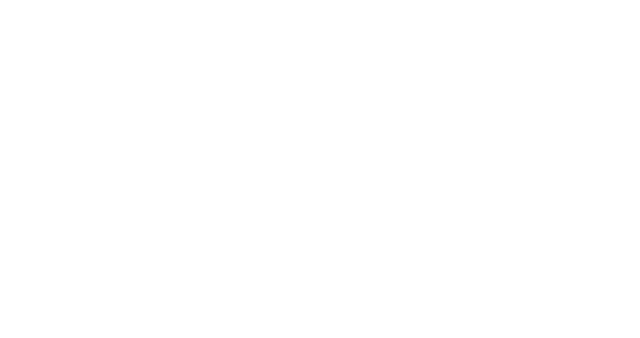
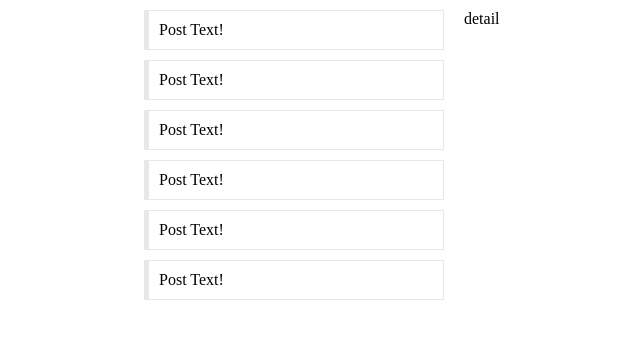
Before and after one commit to leferreyra/reddit-app, a React (Create React App) app: page / in a window 1280 px wide. Shown: the top 338 px of the page, without its empty margins (6-646 px from the left). Built offline with nearby package versions, Linux system fonts and the light colour scheme; no server answers.

Commit message:
Add some boilerplate code
- Add post list components with dummy data
- Add axios to dependencies for requests
- Add basic fetch thunk and slice for posts
- Dispatch the fetch action on page load
- Save api response to the store as it comes
- Add some styling for app skeleton and post list

```diff
--- a/package.json
+++ b/package.json
@@ -7,9 +7,10 @@
     "@testing-library/jest-dom": "^4.2.4",
     "@testing-library/react": "^9.3.2",
     "@testing-library/user-event": "^7.1.2",
+    "axios": "^0.19.2",
     "react": "^16.13.1",
     "react-dom": "^16.13.1",
-    "react-redux": "^7.1.3",
+    "react-redux": "^7.2.0",
     "react-router-dom": "^5.2.0",
     "react-scripts": "3.4.1"
   },
--- a/src/App.js
+++ b/src/App.js
@@ -1,8 +1,25 @@
-import React from 'react';
+import React, { useEffect } from 'react';
+import PostList from 'features/posts/PostList'
+import { fetchTopPosts } from 'features/posts/postsSlice';
+import { useDispatch } from 'react-redux';
+import styles from './App.module.css';
 
 function App() {
+
+  const dispatch = useDispatch();
+
+  useEffect(() => {
+    dispatch(fetchTopPosts());
+  }, [dispatch])
+
   return (
-    <div>
+    <div className={styles.container}>
+      <div className={styles.posts}>
+        <div className={styles.list}>
+          <PostList />
+        </div>
+        <div className={styles.detail}>detail</div>
+      </div>
     </div>
   );
 }
--- /dev/null
+++ b/src/App.module.css
@@ -0,0 +1,23 @@
+
+.container {
+  max-width: 1000px;
+  min-height: 100%;
+  margin: 0 auto;
+}
+
+.posts {
+  display: flex;
+  min-height: 100%;
+}
+
+.list {
+  flex: 0 0 300px;
+  height: 400px;
+  padding: 10px;
+}
+
+.detail {
+  flex: 1 1 auto;
+  height: 400px;
+  padding: 10px;
+}
--- /dev/null
+++ b/src/api/RedditApi.js
@@ -0,0 +1,5 @@
+import { get } from 'axios';
+
+const BASE_URL = 'https://www.reddit.com';
+
+export const getTopPosts = () => get(`${BASE_URL}/r/all/top.json`).then(response => response.data);
--- a/src/app/store.js
+++ b/src/app/store.js
@@ -1,8 +1,8 @@
 import { configureStore } from '@reduxjs/toolkit';
-import counterReducer from '../features/counter/counterSlice';
+import postsReducer from '../features/posts/postsSlice';
 
 export default configureStore({
   reducer: {
-    counter: counterReducer,
+    posts: postsReducer,
   },
 });
--- /dev/null
+++ b/src/features/posts/PostList.js
@@ -0,0 +1,28 @@
+import React from 'react';
+import PostListItem from 'features/posts/PostListItem';
+import styles from './PostList.module.css';
+
+export default function PostList() {
+  return (
+    <div className={styles.list}>
+      <div className={styles.post}>
+        <PostListItem />
+      </div>
+      <div className={styles.post}>
+        <PostListItem />
+      </div>
+      <div className={styles.post}>
+        <PostListItem />
+      </div>
+      <div className={styles.post}>
+        <PostListItem />
+      </div>
+      <div className={styles.post}>
+        <PostListItem />
+      </div>
+      <div className={styles.post}>
+        <PostListItem />
+      </div>
+    </div>
+  );
+}
--- /dev/null
+++ b/src/features/posts/PostList.module.css
@@ -0,0 +1,4 @@
+
+.post {
+  margin-bottom: 10px;
+}
--- /dev/null
+++ b/src/features/posts/PostListItem.js
@@ -0,0 +1,10 @@
+import React from 'react';
+import styles from './PostListItem.module.css';
+
+export default function PostListItem() {
+  return (
+    <div className={styles.post}>
+      Post Text!
+    </div>
+  );
+}
--- /dev/null
+++ b/src/features/posts/PostListItem.module.css
@@ -0,0 +1,8 @@
+
+.post {
+  border-width: 1px 1px 1px 5px;
+  border-color: #e8e8e8;
+  border-style: solid;
+  padding: 10px;
+  background: white;
+}
--- /dev/null
+++ b/src/features/posts/postsSlice.js
@@ -0,0 +1,26 @@
+import { createSlice, createAsyncThunk } from '@reduxjs/toolkit';
+import { getTopPosts } from 'api/RedditApi';
+
+export const fetchTopPosts = createAsyncThunk(
+  'posts/fetchTopPosts',
+  async thunkApi => {
+    const response = await getTopPosts();
+    return response;
+  }
+)
+
+export const postsSlice = createSlice({
+  name: 'posts',
+  initialState: {
+    posts: {},
+    topList: []
+  },
+  reducers: {},
+  extraReducers: {
+    [fetchTopPosts.fulfilled]: (state, action) => {
+      state.topList.push(action.payload);
+    }
+  }
+});
+
+export default postsSlice.reducer;
--- a/src/index.css
+++ b/src/index.css
@@ -1,3 +1,9 @@
 body {
   margin: 0;
 }
+
+#root {
+  position: absolute;
+  height: 100%;
+  width: 100%;
+}
--- a/src/index.js
+++ b/src/index.js
@@ -1,10 +1,10 @@
 import React from 'react';
 import ReactDOM from 'react-dom';
-import './index.css';
 import App from './App';
 import store from './app/store';
 import { Provider } from 'react-redux';
 import * as serviceWorker from './serviceWorker';
+import './index.css';
 
 ReactDOM.render(
   <React.StrictMode>
```
Also changed, not shown: 1 other file (tests, documents, lock files or other folders).
